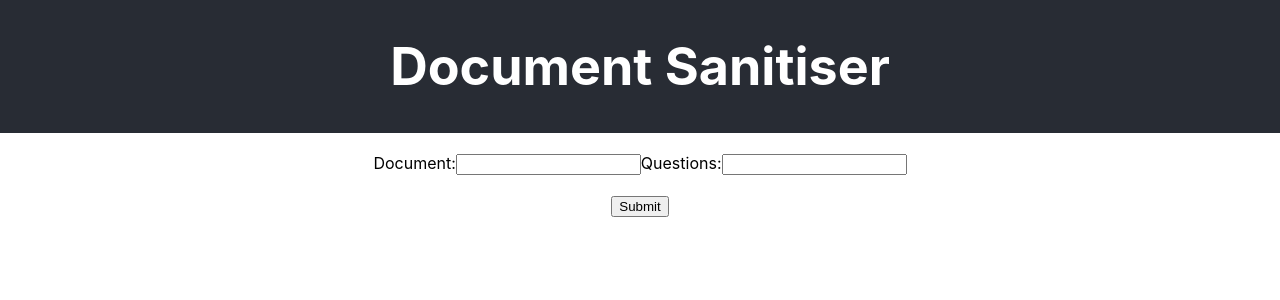
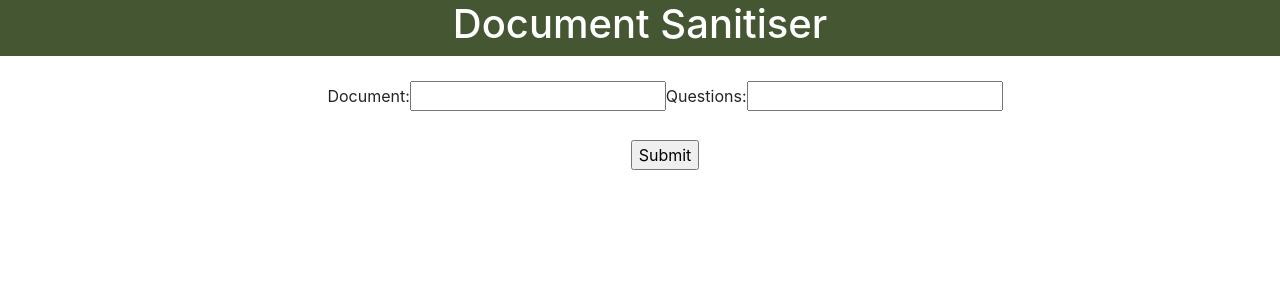
Before and after one commit to FilipposVlahos/FlexSanitise-Front-End, a React (Create React App) app: page / in a window 1280 px wide. Shown: the top 300 px of the page. Built offline with nearby package versions, Linux system fonts and the light colour scheme.

Commit message:
Layout changes with CSS

```diff
--- a/src/App.css
+++ b/src/App.css
@@ -3,7 +3,7 @@
 }
 
 .App-header {
-  background-color: #282c34;
+  background-color: #455732;
   /* min-height: 100vh; */
   display: flex;
   flex-direction: column;
@@ -12,3 +12,7 @@
   font-size: calc(10px + 2vmin);
   color: white;
 }
+
+.body{
+    margin: 25px 50px 50px 100px;
+}
--- a/src/App.js
+++ b/src/App.js
@@ -9,7 +9,9 @@ function App() {
           Document Sanitiser
         </h1>
       </header>
-      <Container />
+      <div className="body">
+        <Container />
+      </div>
     </div>
   );
 }
--- a/src/components/Container.js
+++ b/src/components/Container.js
@@ -30,10 +30,9 @@ const Container = () => {
     }
 
     return(
-        <>
-            <br />
+        <div>
             {view}
-        </>
+        </div>
     );
 }
 
--- /dev/null
+++ b/src/components/Form.css
@@ -0,0 +1,5 @@
+.column {
+  float: left;
+  width: 50%;
+  padding: 10px;
+}
--- a/src/index.js
+++ b/src/index.js
@@ -2,6 +2,7 @@ import React from 'react';
 import ReactDOM from 'react-dom';
 import './index.css';
 import App from './App';
+import 'bootstrap/dist/css/bootstrap.min.css';
 
 ReactDOM.render(
   <React.StrictMode>
```
